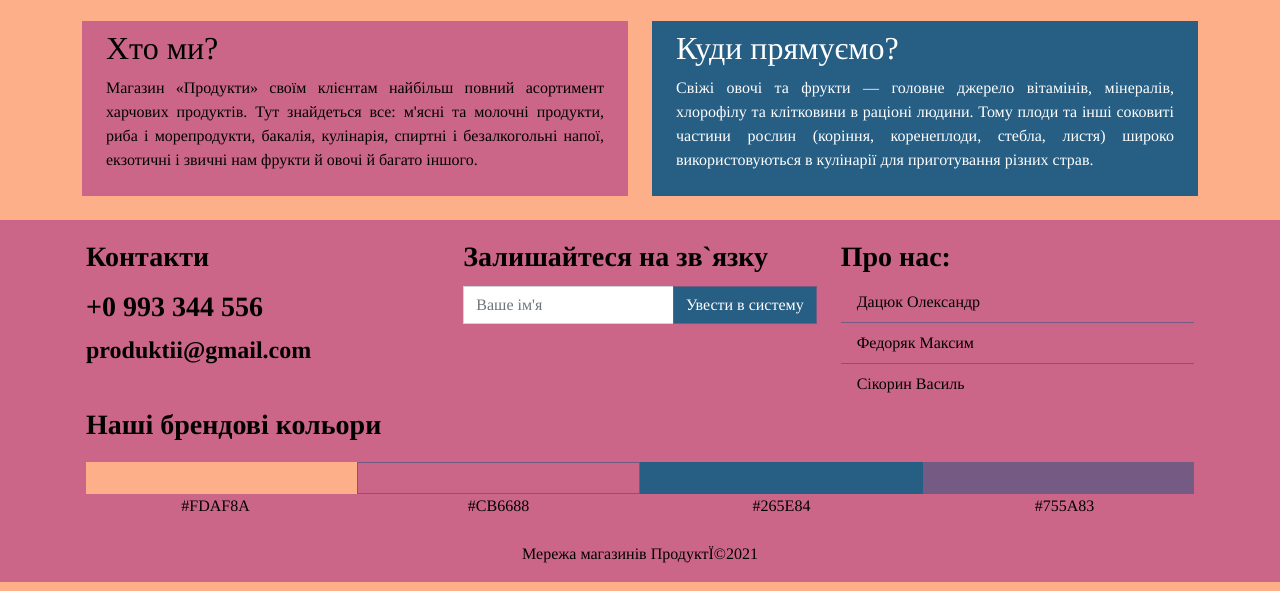
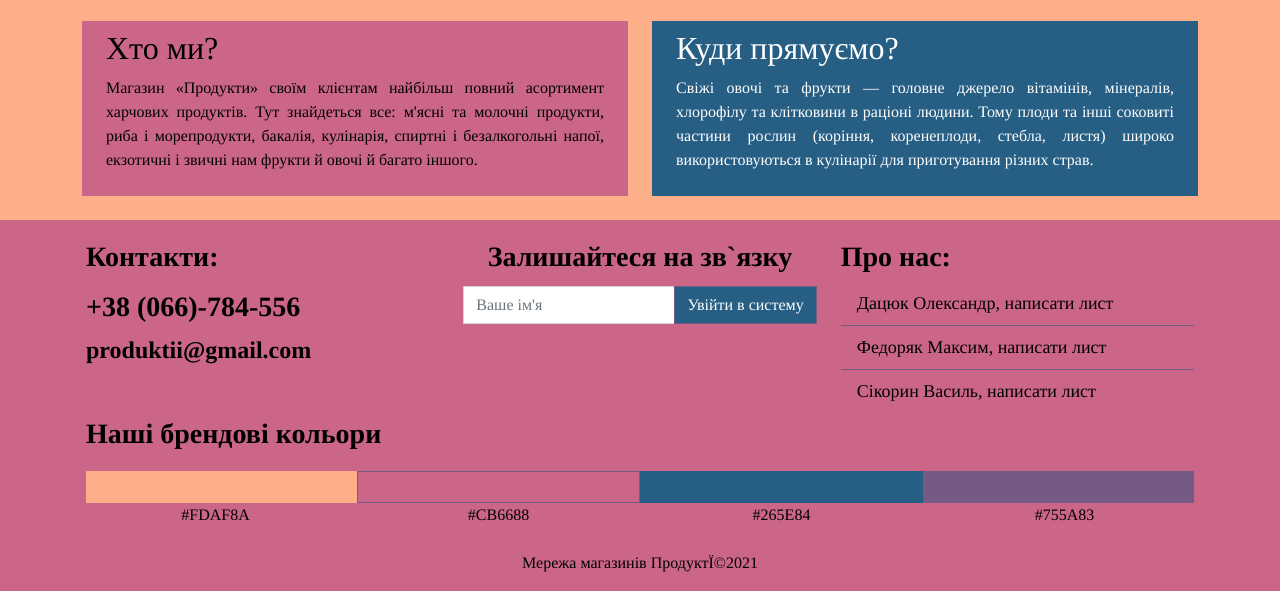
Before and after one commit to FaustCS/JS-SPA, a plain HTML site: page index.html in a window 1280 px wide. Shown: the part 986-1577 px from the top of the page. Drawn offline with Linux system fonts and the light colour scheme.

Commit message:
Footer view update

```diff
--- a/customStyle.css
+++ b/customStyle.css
@@ -1,30 +1,44 @@
     @import url('https://fonts.googleapis.com/css2?family=Tinos:ital,wght@0,400;0,700;1,400;1,700&display=swap');
-
-*{
+    * {
         font-family: 'Tinos', cursive;
     }
-body{
+
+    body {
         background: #FDAF8A;
     }
-.custom-color{
+
+    .custom-color {
         color: #000!important;
         background: #CB6688;
         border-color: #755A83!important;
     }
-.custom-color-inverse{
+
+    .custom-color-inverse {
         color: #fff!important;
         background: #265E84;
         border-color: #755A83!important;
     }
-.text-justify{
+
+    .text-justify {
         text-align: justify;
     }
-.custom-menu-item:hover{
+
+    .custom-menu-item:hover {
         background-color: #755A83!important;
     }
-.color-pallete{
-	height:2.0rem;
+
+    .color-pallete {
+        height: 2.0rem;
     }
-.phone-number:hover{
+
+    .phone-number:hover {
         text-decoration: underline!important;
     }
+
+    .email-contact:hover {
+        text-decoration: underline!important;
+    }
+
+    .custom-ul-size {
+        font-size: 18px;
+    }
--- a/snippets/footer-snippet.html
+++ b/snippets/footer-snippet.html
@@ -3,42 +3,45 @@
         <div class="card-body container">
             <div class="row">
                 <div class="col-md-4 col-12 fw-bolder fs-3">
-          <p class="py-0 mb-2">Контакти</p>
-          <a href="tel:(099)334-45-566" class="text-decoration-none custom-color phone-number">+0 993 344 556</a>
-          <a href="mailto:outMail@gmail.com" class="text-decoration-none custom-color phone-number fs-4">produktii@gmail.com</a>
+                    <p class="py-0 mb-2">Контакти:</p>
+                    <a href="tel:+38066784566" class="text-decoration-none custom-color phone-number">+38 (066)-784-556</a>
+                    <br>
+                    <a href="mailto:produktii@gmail.com" class="text-decoration-none custom-color email-contact fs-4">produktii@gmail.com</a>
                 </div>
                 <div class="col-lg-4 col-md-8 col-sm-12 fw-bolder fs-3">
-          <p class="py-0 mb-2">Залишайтеся на зв`язку</p>
+                    <p class="py-0 mb-2 text-center">Залишайтеся на зв`язку</p>
                     <div class="input-group mb-3">
                         <input id="nameInput" type="text" class="form-control rounded-0" placeholder="Ваше ім'я" aria-label="Recipient's username" aria-describedby="button-addon2">
-            <button class="btn btn-outline-secondary custom-color-inverse rounded-0" onclick="$projectClass.getUserName()" type="button" id="button-addon2">Увести в систему</button>
+                        <button class="btn btn-outline-secondary custom-color-inverse rounded-0" onclick="$projectClass.getUserName()" type="button" id="button-addon2">Увійти в систему</button>
                     </div>
                 </div>
                 <div class="col-lg-4 col-md-12">
                     <p class="py-0 mb-1 fw-bolder fs-3">Про нас:</p>
-          <ul class="list-group list-group-flush">
-            <li class="list-group-item custom-color">Дацюк Олександр</li>
-            <li class="list-group-item custom-color">Федоряк Максим</li>
-            <li class="list-group-item custom-color">Сікорин Василь</li>
+                    <ul class="list-group list-group-flush custom-ul-size">
+                        <li class="list-group-item custom-color">Дацюк Олександр<a href="datsiuk.oleksandr@comp-sc.if.ua" class="text-decoration-none custom-color email-contact">, написати лист</a></li>
+                        <li class=" list-group-item custom-color ">Федоряк Максим<a href="fedoriak.maksym@comp-sc.if.ua" class="text-decoration-none custom-color email-contact">, написати лист</a></li>
+                        </li>
+                        <li class="list-group-item custom-color ">Сікорин Василь<a href="sikoryn.vasyl@comp-sc.if.ua" class="text-decoration-none custom-color email-contact">, написати лист</a></li>
+                        </li>
                     </ul>
                 </div>
-        <div class="col-12 m-0">
-          <p class="fs-3 text-start fw-bolder">Наші брендові кольори</p>
+                <div class="col-12 m-0 ">
+                    <p class="fs-3 text-start fw-bolder ">Наші брендові кольори</p>
                 </div>
-        <div class="col-3 pe-0">
-          <div class="color-pallete" style="background: #FDAF8A;"></div>
+                <div class="col-3 pe-0 ">
+                    <div class="color-pallete " style="background: #FDAF8A; "></div>
                 </div>
-        <div class="col-3 color-pallete border custom-color" style="background: #CB6688;"></div>
-        <div class="col-3 color-pallete" style="background: #265E84;"></div>
-        <div class="col-3 ps-0">
-          <div class="color-pallete" style="background: #755A83;"></div>
+                <div class="col-3 color-pallete border custom-color " style="background: #CB6688; "></div>
+                <div class="col-3 color-pallete " style="background: #265E84; "></div>
+                <div class="col-3 ps-0 ">
+                    <div class="color-pallete " style="background: #755A83; "></div>
                 </div>
-        <div class="col-3 text-center">#FDAF8A</div>
-        <div class="col-3 text-center">#CB6688</div>
-        <div class="col-3 text-center">#265E84</div>
-        <div class="col-3 text-center">#755A83</div>
-        <div class="col-12">
-          <p class="text-center m-0 p-0 mt-4">
+                <div class="col-3 text-center ">#FDAF8A</div>
+                <div class="col-3 text-center ">#CB6688</div>
+                <div class="col-3 text-center ">#265E84</div>
+                <div class="col-3 text-center ">#755A83</div>
+                <div class="col-12 ">
+                    <p class="text-center m-0 p-0 mt-4 ">
                         Мережа магазинів ПродуктЇ&copy;2021
                     </p>
                 </div>
```
Lines whose indentation alone changed are shown as unchanged.
